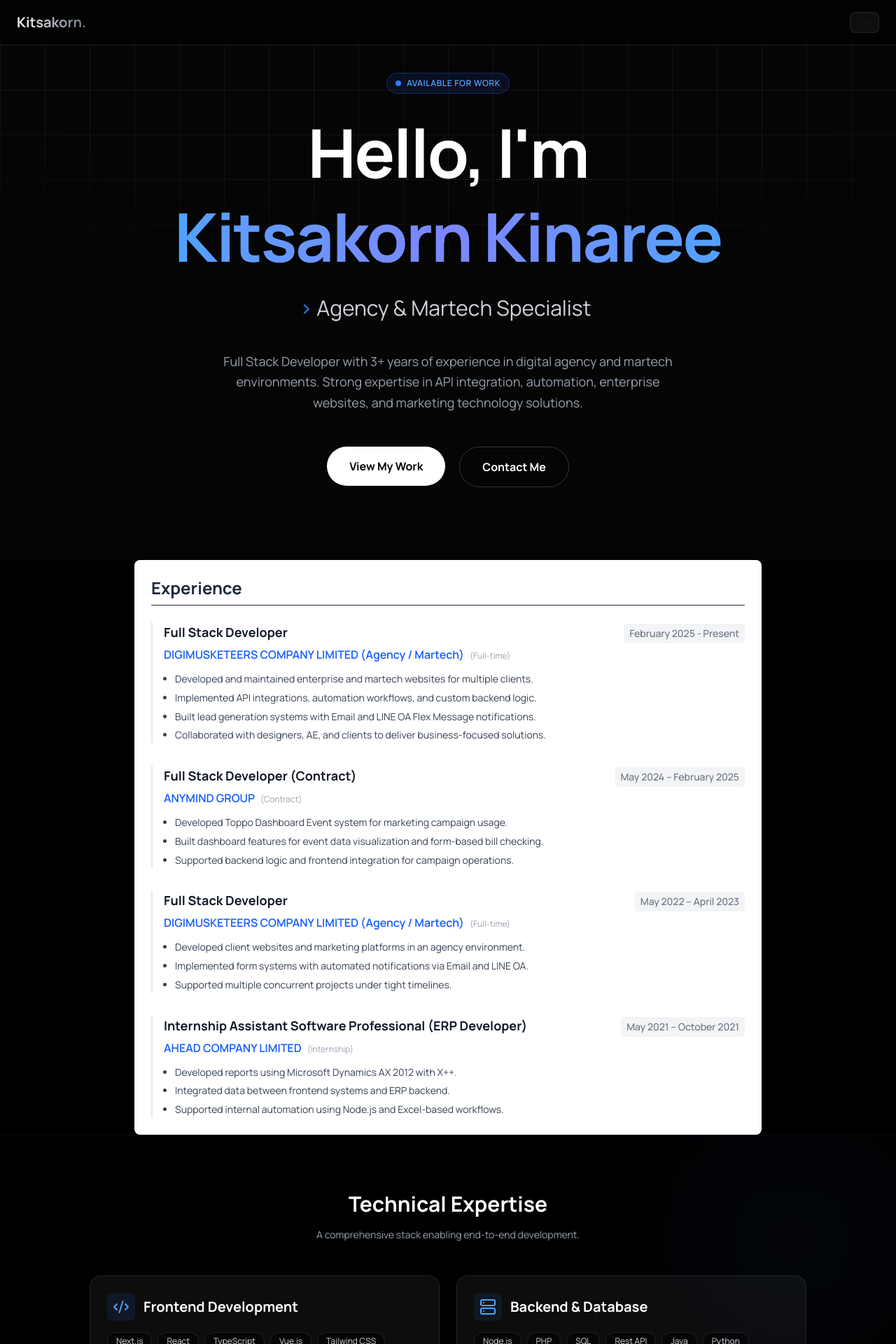
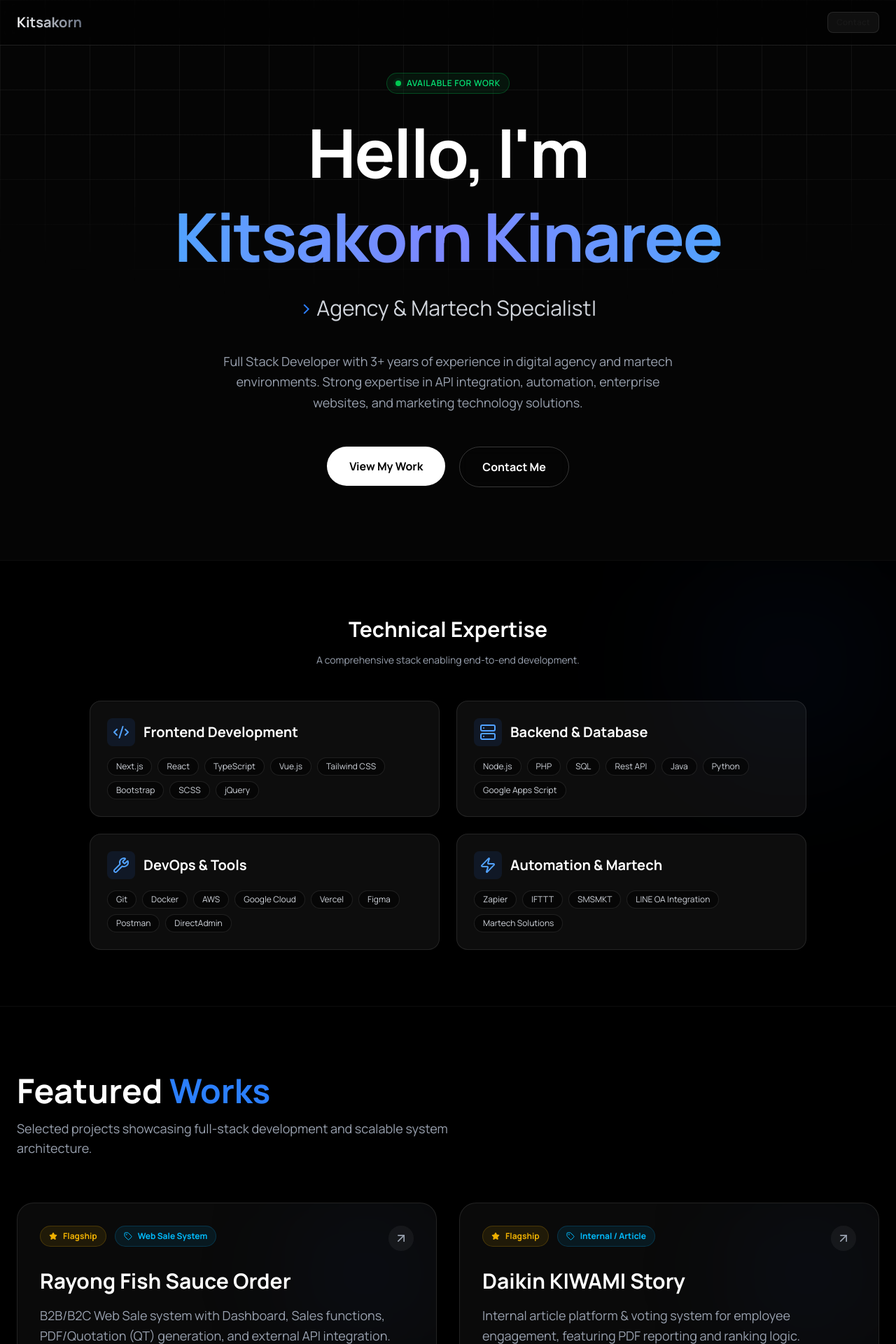
Before and after one commit to kitsakornknr/My-Resume, a Next.js app: page / in a window 1280 px wide. Shown: the top 1920 px of the page at 70% size. Built offline with nearby package versions, Linux system fonts and the light colour scheme.

Commit message:
Update 010626

```diff
--- a/app/page.tsx
+++ b/app/page.tsx
@@ -11,7 +11,7 @@ export default function Home() {
     <main className="bg-black min-h-screen">
       <Navbar />
       <Hero />
-      <Experience />
+      {/* <Experience /> */}
       <Skills />
       <Projects />
       <Contact />
--- a/components/Hero.tsx
+++ b/components/Hero.tsx
@@ -19,10 +19,10 @@ export default function Hero() {
       <div className="container mx-auto px-6 text-center relative z-10">
         <FadeUp>
             {}
-            <div className="inline-flex items-center gap-2 px-3 py-1.5 mb-6 text-xs font-semibold tracking-wider text-blue-400 uppercase bg-blue-900/20 rounded-full border border-blue-500/30">
+            <div className="inline-flex items-center gap-2 px-3 py-1.5 mb-6 text-xs font-semibold tracking-wider text-green-400 uppercase bg-green-900/20 rounded-full border border-green-500/30">
                 <span className="relative flex h-2 w-2">
-                  <span className="animate-ping absolute inline-flex h-full w-full rounded-full bg-blue-400 opacity-75"></span>
-                  <span className="relative inline-flex rounded-full h-2 w-2 bg-blue-500"></span>
+                  <span className="animate-ping absolute inline-flex h-full w-full rounded-full bg-green-400 opacity-75"></span>
+                  <span className="relative inline-flex rounded-full h-2 w-2 bg-green-500"></span>
                 </span>
                 {resume.personal.availability}
             </div>
--- a/components/Navbar.tsx
+++ b/components/Navbar.tsx
@@ -9,15 +9,22 @@ export default function Navbar() {
     <nav className="fixed w-full z-50 bg-black/50 backdrop-blur-lg border-b border-white/10">
       <div className="container mx-auto px-6 h-16 flex items-center justify-between">
         <Link href="/" className="text-xl font-bold bg-gradient-to-r from-white to-gray-500 bg-clip-text text-transparent">
-          Kitsakorn.
+          Kitsakorn
         </Link>
         <div className="flex items-center gap-6">
-            <button
+          {/* <button
                 onClick={toggleLanguage}
                 className="px-3 py-1.5 rounded-lg border border-white/10 text-xs font-bold bg-white/5 hover:bg-white/10 transition-colors"
             >
                 {lang === 'en' ? 'TH' : 'EN'}
-            </button>
+            </button> */}
+          {<a
+            href="#contact"
+            className="px-3 py-1.5 rounded-lg border border-white/10 text-xs font-bold bg-white/5 hover:bg-white/10 transition-colors">
+            Contact
+
+          </a>
+          }
         </div>
       </div>
     </nav>
--- a/data/resume.ts
+++ b/data/resume.ts
@@ -28,12 +28,12 @@ export const dictionaries = {
     },
     section: {
       featured: "Featured Works",
-      featured_desc: "Selected projects demonstrating full-stack capabilities and complex system architecture.",
+      featured_desc: "Selected projects showcasing full-stack development and scalable system architecture.",
       ongoing: "Ongoing Maintenance & Enhancement",
       notable: "Full Ownership Projects",
       additional: "Additional Contributions",
       contact_title: "Let's Build Something Amazing Together.",
-      contact_desc: "Looking for a Full Stack developer specializing in Martech and high-performance web solutions? I'm ready to join your team.",
+      contact_desc: "If you're looking for a Full Stack Developer with strong expertise in Martech and high-performance web systems, I'm ready to contribute.",
       email_me: "Drop me an email",
       call_me: "Call Me"
     },
```
